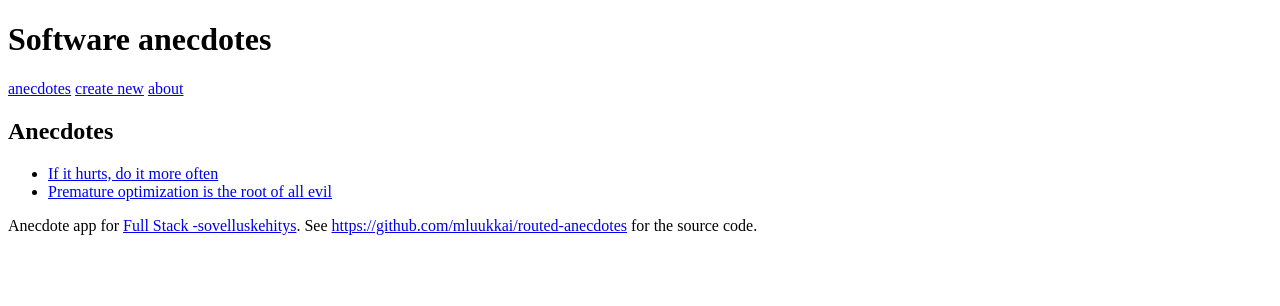
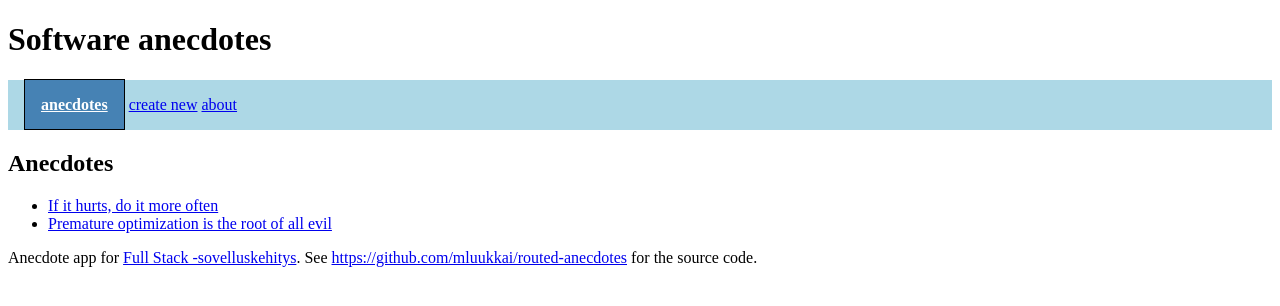
Before and after one commit to igguvol/fullstackopen-part6, a React (Create React App) app in the folder routed-anecdotes/: page / in a window 1280 px wide. Shown: the top 306 px of the page. Built offline with nearby package versions, Linux system fonts and the light colour scheme.

Commit message:
menu style (6.20)

```diff
--- a/routed-anecdotes/src/App.js
+++ b/routed-anecdotes/src/App.js
@@ -1,14 +1,17 @@
 import React from 'react'
-import {Route, Switch, Link, BrowserRouter as Router} from 'react-router-dom'
+import {Route, Switch, NavLink, Link, BrowserRouter as Router} from 'react-router-dom'
 import Anecdote from './components/Anecdote'
 
-const Menu = () => (
-  <div>
-    <Link to='/'>anecdotes</Link>&nbsp;
-    <Link to='/create'>create new</Link>&nbsp;
-    <Link to='/about'>about</Link>&nbsp;
-  </div>
-)
+const Menu = () => {
+  const activeStyle = {backgroundColor:'steelblue', border:'1px solid black', padding:'1em', color:'white', fontWeight:'bold'}
+  return (
+    <div style={{backgroundColor:'lightblue', padding:'1em'}}>
+      <NavLink activeStyle={activeStyle} exact to='/'>anecdotes</NavLink>&nbsp;
+      <NavLink activeStyle={activeStyle} exact to='/create'>create new</NavLink>&nbsp;
+      <NavLink activeStyle={activeStyle} exact to='/about'>about</NavLink>&nbsp;
+    </div>
+  )
+}
 
 const AnecdoteList = ({ anecdotes }) => (
   <div>
```
